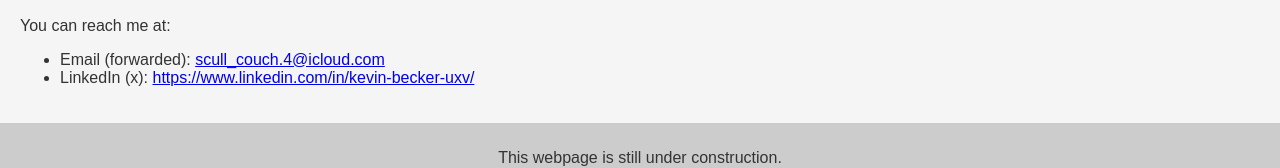
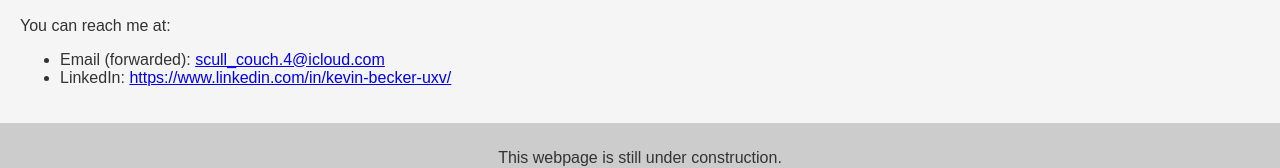
Before and after one commit to kevinBecker/portfolio-webpage, a plain HTML site: page contact.html in a window 1280 px wide. Shown: the part 229-397 px from the top of the page. Drawn offline with Linux system fonts and the light colour scheme.

Commit message:
Fixing test

```diff
--- a/contact.html
+++ b/contact.html
@@ -59,7 +59,7 @@
         <p>You can reach me at:</p>
         <ul>
             <li>Email (forwarded): <a href="mailto:scull_couch.4@icloud.com">scull_couch.4@icloud.com</a></li>
-            <li>LinkedIn (x): <a href="https://www.linkedin.com/in/kevin-becker-uxv">https://www.linkedin.com/in/kevin-becker-uxv/</a>            </li>
+            <li>LinkedIn: <a href="https://www.linkedin.com/in/kevin-becker-uxv">https://www.linkedin.com/in/kevin-becker-uxv/</a>            </li>
             <!-- <li>LinkedIn: <a href="www.linkedin.com/in/kevin-becker-uxv">www.linkedin.com/in/kevin-becker-uxv</a></li> -->
         </ul>
     </main>
```
